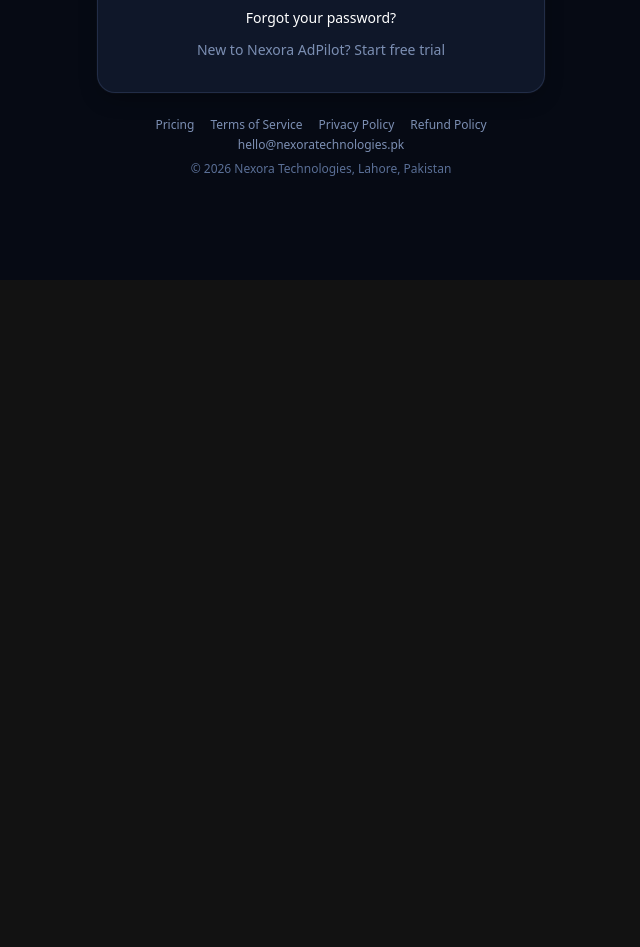
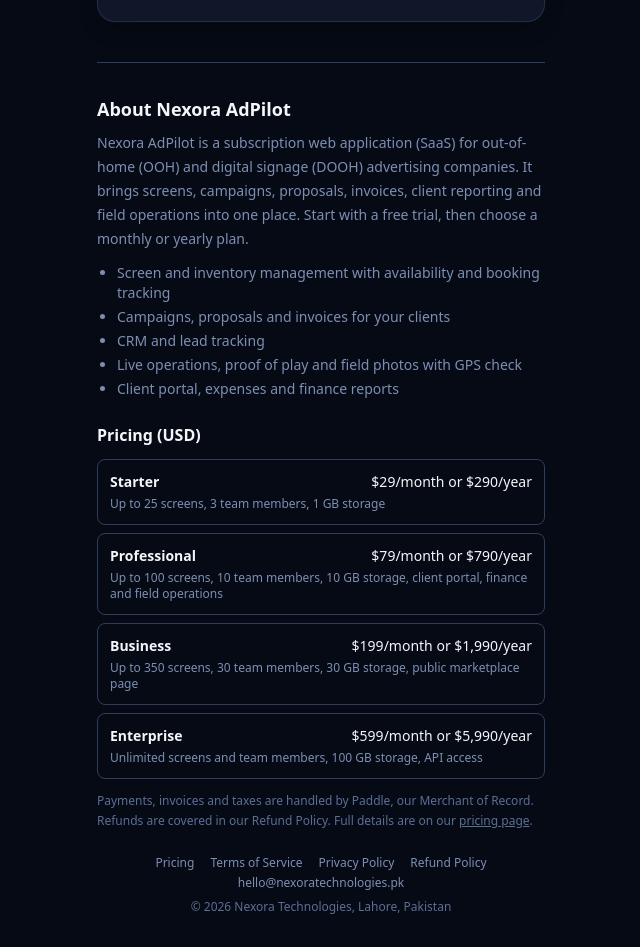
Before and after one commit to sajidshoukat3282/nexora-adpilot, a React (Vite) app: page /login in a window 1280 px wide. Shown: the part 520-1467 px from the top of the page, without its empty margins (319-959 px from the left). Before the commit the page ends 800 px from the top, so only its background shows below. Built offline with nearby package versions, Linux system fonts and the light colour scheme; no server answers.

Commit message:
Show product info and pricing on public auth pages

```diff
--- /dev/null
+++ b/src/components/PublicInfo.tsx
@@ -0,0 +1,53 @@
+import { LegalLinks } from "@/components/LegalLinks";
+
+const PLANS = [
+  { name: "Starter", monthly: "$29", yearly: "$290", text: "Up to 25 screens, 3 team members, 1 GB storage" },
+  { name: "Professional", monthly: "$79", yearly: "$790", text: "Up to 100 screens, 10 team members, 10 GB storage, client portal, finance and field operations" },
+  { name: "Business", monthly: "$199", yearly: "$1,990", text: "Up to 350 screens, 30 team members, 30 GB storage, public marketplace page" },
+  { name: "Enterprise", monthly: "$599", yearly: "$5,990", text: "Unlimited screens and team members, 100 GB storage, API access" },
+];
+
+const FEATURES = [
+  "Screen and inventory management with availability and booking tracking",
+  "Campaigns, proposals and invoices for your clients",
+  "CRM and lead tracking",
+  "Live operations, proof of play and field photos with GPS check",
+  "Client portal, expenses and finance reports",
+];
+
+export function PublicInfo() {
+  return (
+    <section aria-label="About Nexora AdPilot" className="mt-10 border-t border-ink-700 pt-8 text-left">
+      <h2 className="text-lg font-semibold text-ink-50">About Nexora AdPilot</h2>
+      <p className="mt-2 text-sm leading-6 text-ink-400">
+        Nexora AdPilot is a subscription web application (SaaS) for out-of-home (OOH) and digital signage (DOOH)
+        advertising companies. It brings screens, campaigns, proposals, invoices, client reporting and field
+        operations into one place. Start with a free trial, then choose a monthly or yearly plan.
+      </p>
+      <ul className="mt-3 list-disc space-y-1 pl-5 text-sm text-ink-400">
+        {FEATURES.map((f) => (
+          <li key={f}>{f}</li>
+        ))}
+      </ul>
+
+      <h3 className="mt-6 text-base font-semibold text-ink-50">Pricing (USD)</h3>
+      <div className="mt-3 space-y-2">
+        {PLANS.map((p) => (
+          <div key={p.name} className="rounded-lg border border-ink-700 p-3">
+            <div className="flex flex-wrap items-baseline justify-between gap-x-3">
+              <span className="text-sm font-semibold text-ink-50">{p.name}</span>
+              <span className="text-sm text-ink-50">{p.monthly}/month or {p.yearly}/year</span>
+            </div>
+            <div className="mt-1 text-xs text-ink-400">{p.text}</div>
+          </div>
+        ))}
+      </div>
+      <p className="mt-3 text-xs leading-5 text-ink-500">
+        Payments, invoices and taxes are handled by Paddle, our Merchant of Record. Refunds are covered in our
+        Refund Policy. Full details are on our{" "}
+        <a className="underline" href="https://nexoratechnologies.pk/pricing.html" target="_blank" rel="noopener noreferrer">pricing page</a>.
+      </p>
+      <LegalLinks />
+    </section>
+  );
+}
--- a/src/features/auth/ClientLoginPage.tsx
+++ b/src/features/auth/ClientLoginPage.tsx
@@ -2,7 +2,7 @@ import React, { useEffect, useState } from "react";
 import { useNavigate, useSearchParams } from "@/lib/router";
 import { useSession } from "@/hooks/useSession";
 import { resendVerificationEmail } from "@/lib/api/auth";
-import { LegalLinks } from "@/components/LegalLinks";
+import { PublicInfo } from "@/components/PublicInfo";
 
 export const ClientLoginPage: React.FC = () => {
   const navigate = useNavigate();
@@ -150,7 +150,7 @@ export const ClientLoginPage: React.FC = () => {
             </button>
           </p>
         </div>
-        <LegalLinks />
+        <PublicInfo />
       </section>
     </main>
   );
--- a/src/features/auth/LoginPage.tsx
+++ b/src/features/auth/LoginPage.tsx
@@ -6,7 +6,7 @@ import {
 } from "react-icons/fi";
 import { useNavigate, useSearchParams } from "@/lib/router";
 import { useSession } from "@/hooks/useSession";
-import { LegalLinks } from "@/components/LegalLinks";
+import { PublicInfo } from "@/components/PublicInfo";
 
 export const LoginPage: React.FC = () => {
   const navigate = useNavigate();
@@ -188,7 +188,7 @@ export const LoginPage: React.FC = () => {
         <p className="mt-6 text-center text-xs text-ink-500">
           Passwordless authentication • Nexora Technologies
         </p>
-        <LegalLinks />
+        <PublicInfo />
       </div>
     </div>
   );
--- a/src/features/auth/SignupPage.tsx
+++ b/src/features/auth/SignupPage.tsx
@@ -3,7 +3,7 @@ import { useNavigate } from "@/lib/router";
 import { useSession } from "@/hooks/useSession";
 import { resendVerificationEmail } from "@/lib/api/auth";
 import { CURRENCY_CODES } from "@/domain";
-import { LegalLinks } from "@/components/LegalLinks";
+import { PublicInfo } from "@/components/PublicInfo";
 
 const CURRENCY_NAMES: Record<string, string> = {
   PKR: "Pakistani Rupee", USD: "US Dollar", GBP: "British Pound", EUR: "Euro", AED: "UAE Dirham",
@@ -318,7 +318,7 @@ export const SignupPage: React.FC = () => {
             </button>
           </p>
         </div>
-        <LegalLinks />
+        <PublicInfo />
       </section>
     </main>
   );
```
